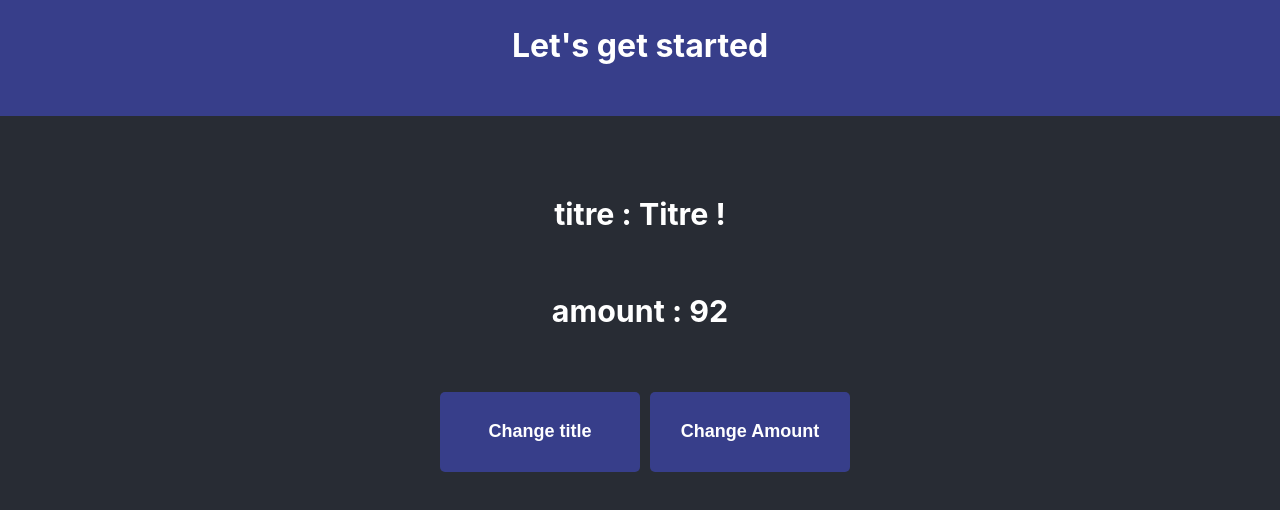
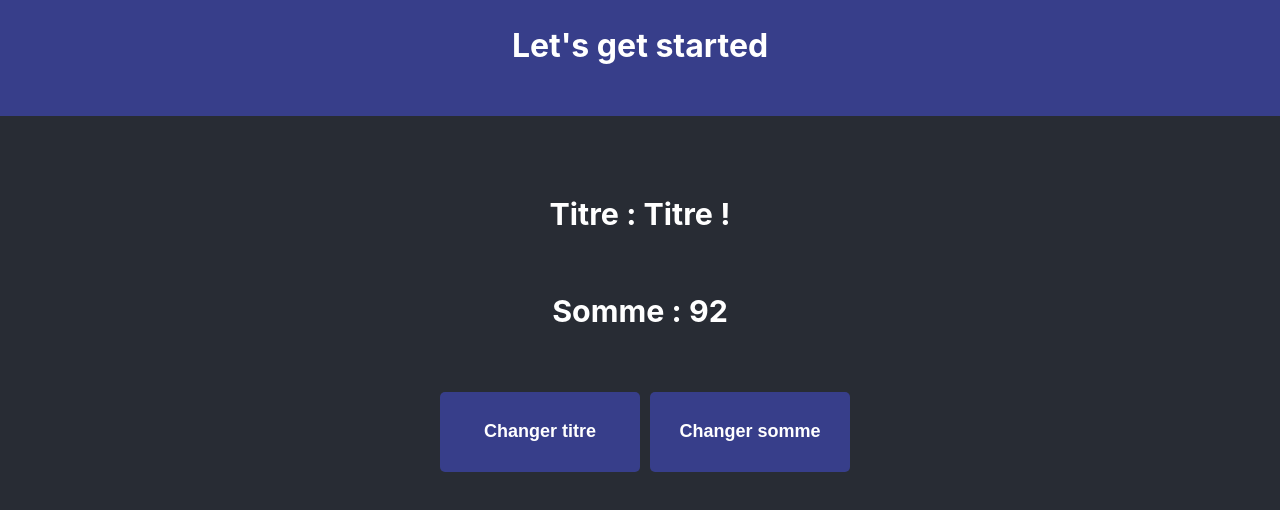
Before and after one commit to JulienHanon/Cours-React, a React (Create React App) app in the folder my-app/: page / in a window 1280 px wide. Shown: the top 510 px of the page. Built offline with nearby package versions, Linux system fonts and the light colour scheme.

Commit message:
legere modification

```diff
--- a/my-app/src/component/ExpanseItem.js
+++ b/my-app/src/component/ExpanseItem.js
@@ -20,12 +20,12 @@ const ExpenseItem = (props) =>{
 
     return(
         <div className='Expense-header'>
-            <h3>titre : {title}</h3>
-            <h3>amount : {somme}</h3>
+            <h3>Titre : {title}</h3>
+            <h3>Somme : {somme}</h3>
             <ExpanseIT></ExpanseIT>
             <div>
-                <button onClick={clickHandler}>Change title</button>
-                <button onClick={clickSomme}>Change Amount</button>
+                <button onClick={clickHandler}>Changer titre</button>
+                <button onClick={clickSomme}>Changer somme</button>
             </div>
 
         </div>
```
